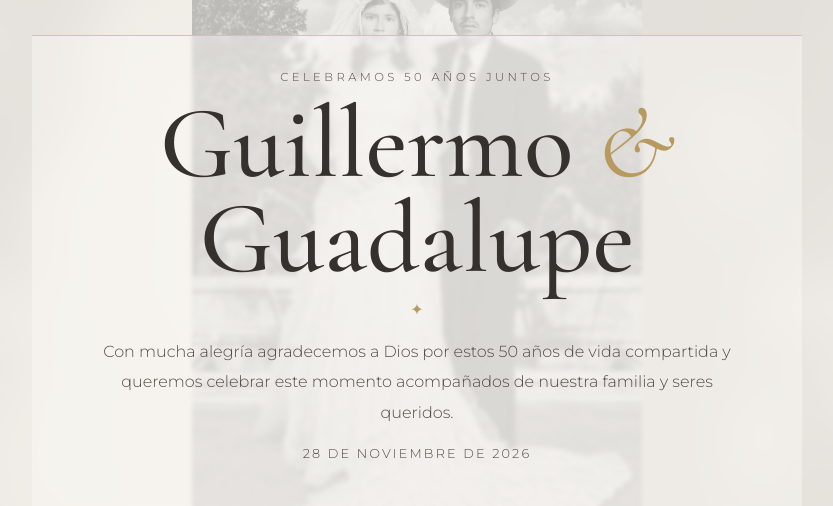
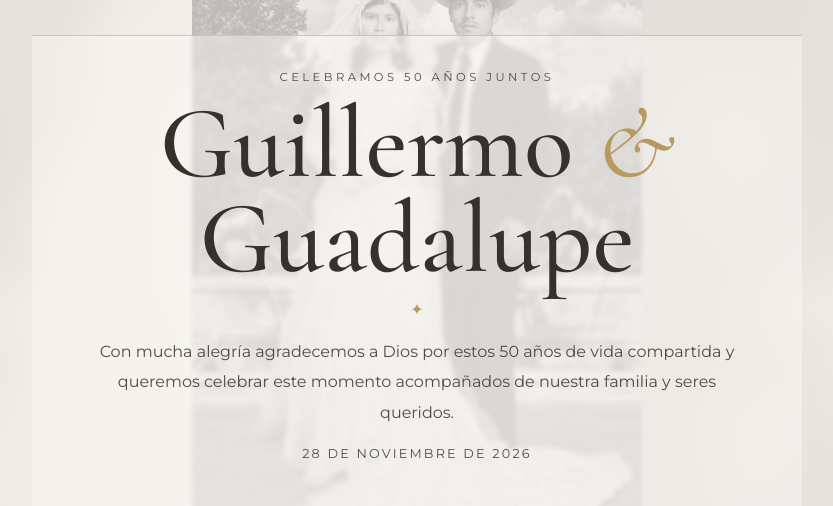
Before and after one commit to bodas-guillermo-guadalupe/bodas-de-oro, a plain HTML site: page index.html in a window 1280 px wide. Both pictures are taken after a click on the button "ABRIR INVITACIÓN". Shown: the part 128-634 px from the top of the page, without its empty margins (223-1056 px from the left). Drawn offline with nearby package versions, Linux system fonts and the light colour scheme.

Commit message:
Add files via upload

```diff
--- a/index.html
+++ b/index.html
@@ -9,6 +9,22 @@
   <link rel="preconnect" href="https://fonts.gstatic.com" crossorigin>
   <link href="https://fonts.googleapis.com/css2?family=Cormorant+Garamond:ital,wght@0,400;0,500;0,600;1,400&family=Montserrat:wght@300;400;500&display=swap" rel="stylesheet">
   <link rel="stylesheet" href="style.css">
+
+  <!-- Vista previa al compartir -->
+  <meta name="description" content="Acompáñanos a celebrar las Bodas de Oro de Guillermo Rodríguez y Guadalupe Carrasco, 28 de noviembre de 2026.">
+  <meta property="og:type" content="website">
+  <meta property="og:title" content="Guillermo & Guadalupe · Bodas de Oro">
+  <meta property="og:description" content="50 años compartiendo el camino · 28 de noviembre de 2026">
+  <meta property="og:url" content="https://bodas-guillermo-guadalupe.github.io/bodas-de-oro/">
+  <meta property="og:image" content="https://bodas-guillermo-guadalupe.github.io/bodas-de-oro/fotos/preview-whatsapp.jpg">
+  <meta property="og:image:width" content="1200">
+  <meta property="og:image:height" content="630">
+  <meta property="og:image:alt" content="Guillermo y Guadalupe · Bodas de Oro">
+  <meta name="twitter:card" content="summary_large_image">
+  <meta name="twitter:title" content="Guillermo & Guadalupe · Bodas de Oro">
+  <meta name="twitter:description" content="50 años compartiendo el camino · 28 de noviembre de 2026">
+  <meta name="twitter:image" content="https://bodas-guillermo-guadalupe.github.io/bodas-de-oro/fotos/preview-whatsapp.jpg">
+
 </head>
 <body>
   <div id="cover" class="cover13">
--- a/style.css
+++ b/style.css
@@ -14,7 +14,7 @@ body{
   background:var(--ivory);
   color:var(--text);
   font-family:"Montserrat",sans-serif;
-  font-weight:300;
+  font-weight:400;
   overflow-x:hidden;
 }
 body.no-scroll{overflow:hidden}
@@ -896,3 +896,34 @@ h3{
     padding:10px 16px;
   }
 }
+
+/* V15 — tipografía ligeramente más gruesa para mejor lectura */
+body{
+  font-weight:400;
+}
+
+p,
+.lead,
+.quote,
+.event-card,
+.timeline-row,
+.form-note,
+.rsvp-form,
+.cover13__eyebrow,
+.cover13__date,
+.cover12-eyebrow,
+.cover12-date,
+.landing-v11__eyebrow,
+.landing-v11__date{
+  font-weight:400;
+}
+
+.eyebrow{
+  font-weight:400;
+}
+
+.hero-date,
+.footer-date,
+.date{
+  font-weight:400;
+}
```
Also changed, not shown: LEEME.txt, fotos/preview-whatsapp.jpg (added).
